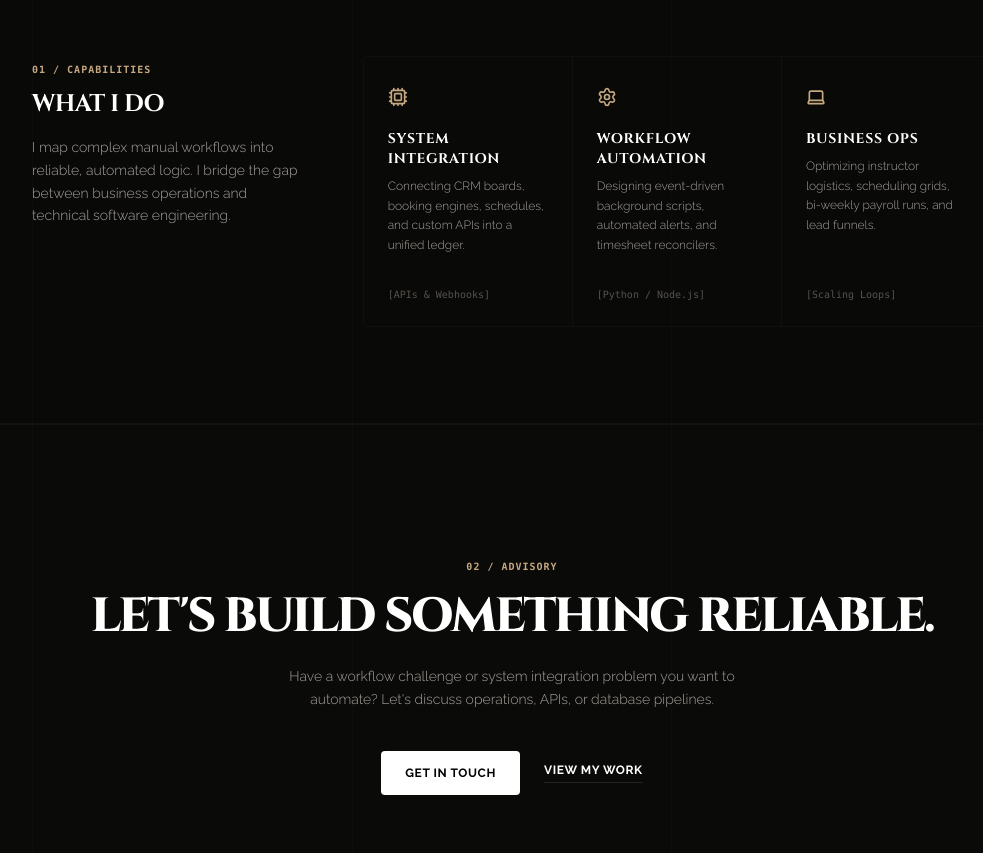
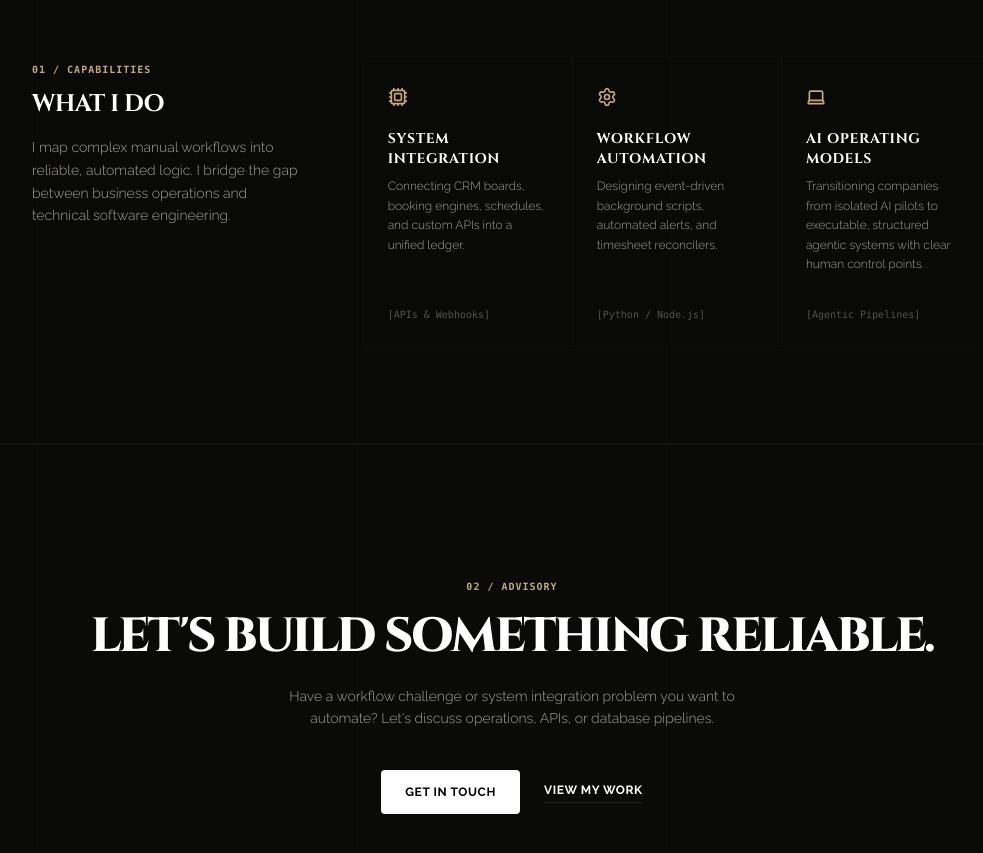
Before and after one commit to ee-prog/castson-site, a Next.js app: page / in a window 1280 px wide. Shown: the part 800-1653 px from the top of the page, without its empty margins (128-1111 px from the left). Built offline with nearby package versions, Linux system fonts and the light colour scheme.

Commit message:
feat: integrate AI operating models and agentic workflows focus across pages

```diff
--- a/src/app/about/page.tsx
+++ b/src/app/about/page.tsx
@@ -42,12 +42,22 @@ export default function About() {
           </section>
 
           <section className="space-y-4">
+            <h2 className="text-xl font-bold uppercase tracking-wider text-white font-display">Practical AI Operating Models</h2>
+            <p className="text-zinc-400 leading-relaxed font-light text-sm">
+              Instead of focusing on isolated AI experiments, I help leaders design and implement structured, AI-enabled operating models. I build the operational layer around AI tools: detailing where AI fits into the work, what needs to be orchestrated, what controls are needed, and how the organization scales beyond pilots.
+            </p>
+            <p className="text-zinc-400 leading-relaxed font-light text-sm">
+              This includes mapping out data flows, identifying human-in-the-loop governance points, and establishing early agentic workflows that turn a portfolio of opportunities into executable change.
+            </p>
+          </section>
+
+          <section className="space-y-4">
             <h2 className="text-xl font-bold uppercase tracking-wider text-white font-display">Protecting the Magic</h2>
             <p className="text-zinc-400 leading-relaxed font-light text-sm">
               I care about velocity, but not at the expense of what makes a business special. The goal is not to make a company more mechanical. It is to make execution strong enough to protect the magic.
             </p>
             <p className="text-zinc-400 leading-relaxed font-light text-sm">
-              Through advisory, system integrations, and development of custom dispatch platforms like **Ripley**, I design operational models where technology exists solely to liberate creative and customer-facing teams.
+              Through advisory, system integrations, and development of custom dispatch platforms like **Ripley**, I design operational models where technology exists solely to liberate creative, operational, and customer-facing teams.
             </p>
           </section>
 
@@ -63,7 +73,7 @@ export default function About() {
                 <Monitor className="h-5 w-5 text-emerald-400 shrink-0" />
                 <div>
                   <h4 className="text-xs font-bold text-white uppercase tracking-wider">Identity Lanes</h4>
-                  <p className="text-xs text-zinc-500 mt-1 font-light">CEO, Operations Leader, Systems Developer</p>
+                  <p className="text-xs text-zinc-500 mt-1 font-light">CEO, Operations Leader, AI Systems Developer</p>
                 </div>
               </div>
 
@@ -71,7 +81,7 @@ export default function About() {
                 <Award className="h-5 w-5 text-emerald-400 shrink-0" />
                 <div>
                   <h4 className="text-xs font-bold text-white uppercase tracking-wider">Core Focus</h4>
-                  <p className="text-xs text-zinc-500 mt-1 font-light">TypeScript / Next.js / Python / PostgreSQL / Supabase / Workflow Audits</p>
+                  <p className="text-xs text-zinc-500 mt-1 font-light">TypeScript / Python / PostgreSQL / Supabase / AI Architecture & Agentic Workflows</p>
                 </div>
               </div>
 
--- a/src/app/page.tsx
+++ b/src/app/page.tsx
@@ -30,16 +30,16 @@ const SLIDES = [
     badge: "Backend Integrations"
   },
   {
-    id: "advisory",
+    id: "ai-operations",
     index: "03",
-    eyebrow: "Systems Practitioner",
-    title: "Workflow Engineering",
-    subtitle: "Bespoke automation pipelines & data reconciliation.",
-    description: "Providing advisory on OAuth integrations, payroll auditing, marketing extraction pipelines, and connecting API services for maximum operational velocity.",
+    eyebrow: "AI Systems Architect",
+    title: "AI Operating Models",
+    subtitle: "Orchestrating agentic workflows and practical AI execution.",
+    description: "Helping organizations move from isolated AI experiments toward structured, AI-enabled operating models—designing the data flows, human-in-the-loop controls, and orchestration layers needed to scale beyond pilots.",
     link: "/contact",
     accentColor: "from-emerald-500/10 via-zinc-950 to-zinc-950",
     glowColor: "bg-emerald-500/5",
-    badge: "API Advisory"
+    badge: "AI Architecture"
   }
 ];
 
@@ -240,13 +240,13 @@ export default function Home() {
                   <div className="text-emerald-400 group-hover:scale-110 transition-transform duration-300 w-8 h-8 flex items-center">
                     <Laptop className="h-5 w-5" />
                   </div>
-                  <h3 className="text-sm font-bold text-white uppercase tracking-wider mt-4">Business Ops</h3>
+                  <h3 className="text-sm font-bold text-white uppercase tracking-wider mt-4">AI Operating Models</h3>
                   <p className="mt-2 text-xs text-zinc-400 leading-relaxed font-light">
-                    Optimizing instructor logistics, scheduling grids, bi-weekly payroll runs, and lead funnels.
+                    Transitioning companies from isolated AI pilots to executable, structured agentic systems with clear human control points.
                   </p>
                 </div>
                 <div className="mt-8 text-[10px] font-mono text-zinc-600 group-hover:text-emerald-400 transition-colors">
-                  [Scaling Loops]
+                  [Agentic Pipelines]
                 </div>
               </div>
 
--- a/src/app/work/page.tsx
+++ b/src/app/work/page.tsx
@@ -24,13 +24,13 @@ const projects = [
   },
   {
     id: "automations",
-    title: "Selected Automation Integrations",
+    title: "AI & Automation Architecture",
     role: "Systems Consultant",
     timeline: "Ongoing",
     icon: GitBranch,
-    description: "Bespoke scripts and data synchronization workflows designed to automate business metrics. Examples include normalized advertising extraction scripts, email alert builders, and payroll reconciliation pipelines.",
-    tech: ["OAuth 2.0", "Google Apps Script", "Facebook Ads API", "REST APIs"],
-    scope: "Redesigning workflows and API structures to minimize operational friction. Examples include background sync operations, OAuth token refreshing pipelines, and database logs for compliance."
+    description: "Designing AI-enabled operating structures and workflow automation. Focused on integrating workflow redesigns, governance controls, operational data flows, and early agentic pipelines into service operations.",
+    tech: ["AI Architecture", "Agentic Pipelines", "OAuth 2.0", "REST APIs"],
+    scope: "Helping leaders turn AI opportunities into executable architectures. Setting up system governance, structured data flows, and clear ownership models for scaled AI adoption."
   },
   {
     id: "creative",
```
